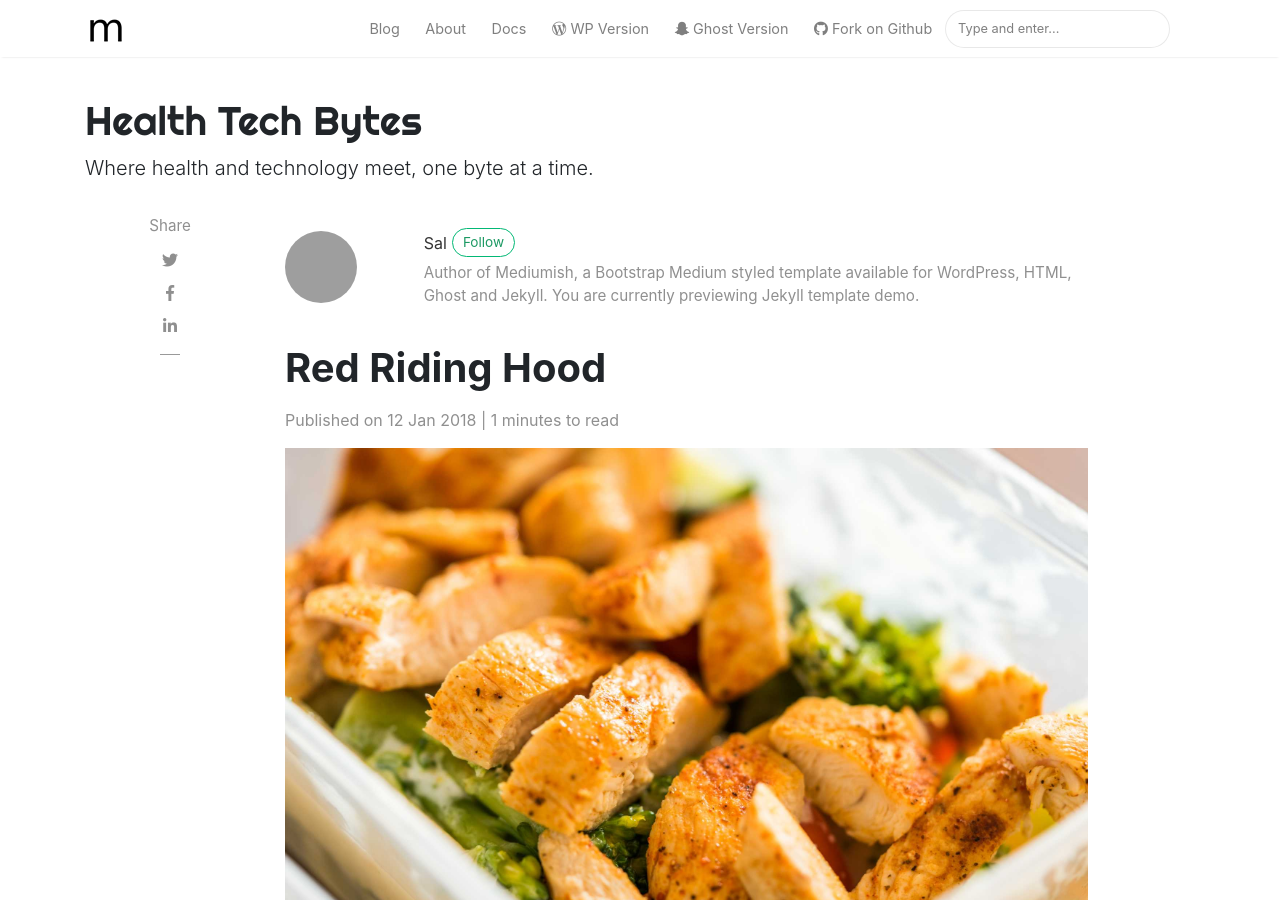
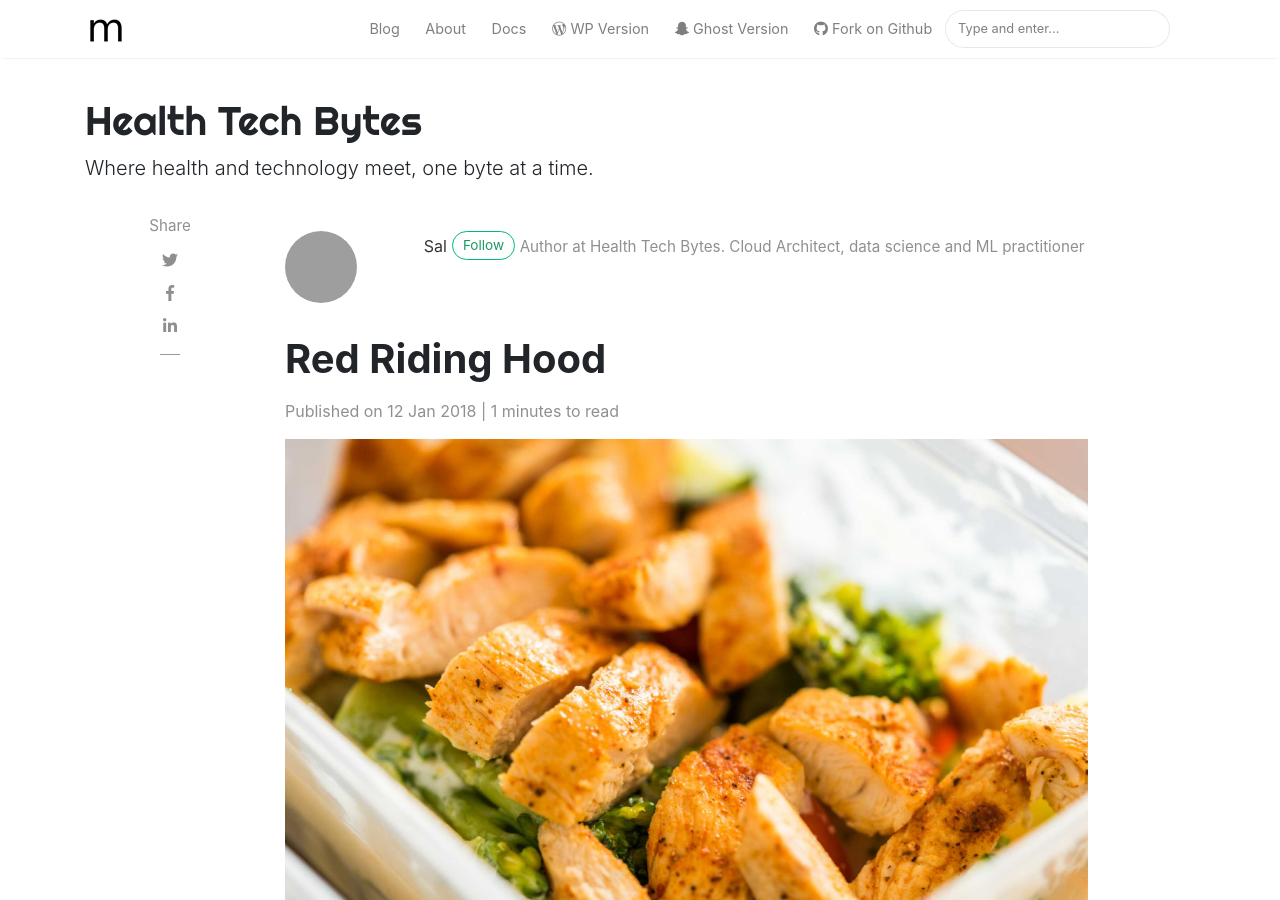
Before and after one commit to slsu0424/slsu0424.github.io, a Jekyll site: the page built from _posts/2018-01-12-red-riding.md, in a window 1280 px wide and 900 px high. Built offline with Jekyll 4.4.1, drawn with Linux system fonts in a browser that asks for light colours; nearby versions of some CDN libraries; comment, search, counter and statistics services are not loaded; grey boxes are pictures that could not be loaded.

Commit message:
Update _config.yml

```diff
--- a/_config.yml
+++ b/_config.yml
@@ -20,7 +20,7 @@ authors:
     email: wowthemesnet@gmail.com
     web: https://www.wowthemes.net
     twitter: https://twitter.com/wowthemesnet
-    description: "Author of Mediumish, a Bootstrap Medium styled template available for WordPress, HTML, Ghost and Jekyll. You are currently previewing Jekyll template demo."
+    description: "Author at Health Tech Bytes. Cloud Architect, data science and ML practitioner"
   john:
     name: John
     display_name: John
```
